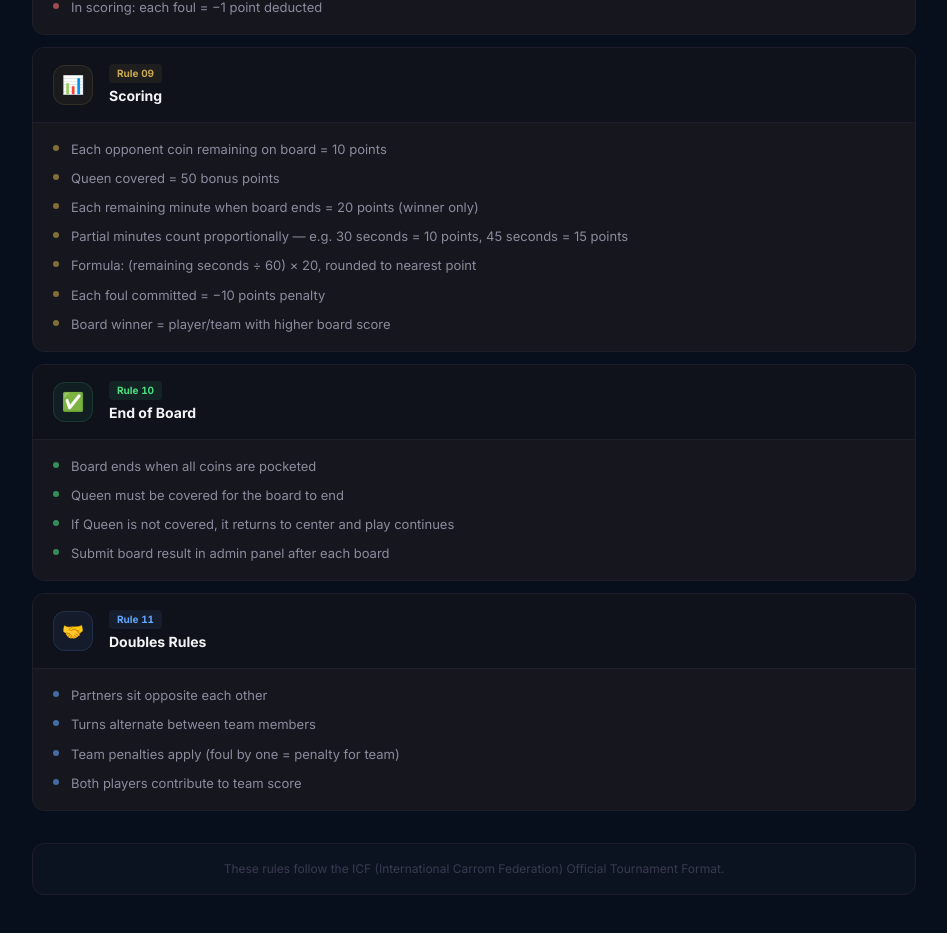
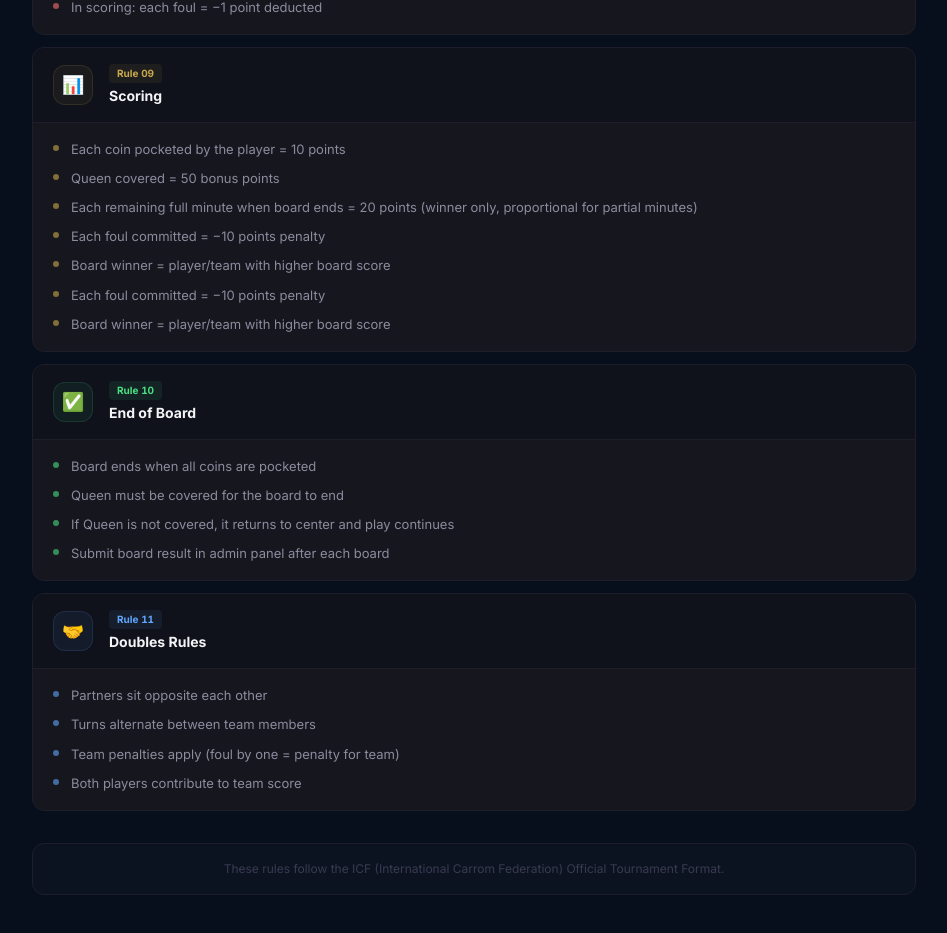
Before and after one commit to krisjais/Carrom_scoreboard, a Next.js app: page /carrom/rules in a window 1280 px wide. Shown: the part 1980-2913 px from the top of the page, without its empty margins (316-1263 px from the left). Built offline with nearby package versions, Linux system fonts and the light colour scheme; no server answers.

Commit message:
Update board result modal: coins pocketed by player, not coins left

```diff
--- a/src/app/carrom/rules/page.js
+++ b/src/app/carrom/rules/page.js
@@ -97,11 +97,11 @@ export default function RulesPage() {
       icon: '📊',
       color: '#C9A84C',
       points: [
-        'Each opponent coin remaining on board = 10 points',
+        'Each coin pocketed by the player = 10 points',
         'Queen covered = 50 bonus points',
-        'Each remaining minute when board ends = 20 points (winner only)',
-        'Partial minutes count proportionally — e.g. 30 seconds = 10 points, 45 seconds = 15 points',
-        'Formula: (remaining seconds ÷ 60) × 20, rounded to nearest point',
+        'Each remaining full minute when board ends = 20 points (winner only, proportional for partial minutes)',
+        'Each foul committed = −10 points penalty',
+        'Board winner = player/team with higher board score',
         'Each foul committed = −10 points penalty',
         'Board winner = player/team with higher board score',
       ],
--- a/src/components/MatchCard.jsx
+++ b/src/components/MatchCard.jsx
@@ -185,7 +185,6 @@ function AdminActions({ match, onUpdateResult, nameA, nameB }) {
 
   function handleBoardSubmit() {
     setBoardOpen(false);
-    // Calculate remaining seconds from the timer
     const DURATIONS = { single: 10 * 60, double: 15 * 60, mixed: 15 * 60 };
     const total     = DURATIONS[match.matchType] || 600;
     const started   = match.startedAt ? new Date(match.startedAt).getTime() : Date.now();
@@ -194,8 +193,8 @@ function AdminActions({ match, onUpdateResult, nameA, nameB }) {
 
     onUpdateResult(match._id, {
       type: 'board',
-      coinsLeftA:      Number(coinsLeftA),
-      coinsLeftB:      Number(coinsLeftB),
+      coinsPocketedA:  Number(coinsLeftA),  // now means "pocketed by A"
+      coinsPocketedB:  Number(coinsLeftB),  // now means "pocketed by B"
       queenCoveredBy:  queen === 'none' ? null : queen,
       foulsA:          Number(foulsA),
       foulsB:          Number(foulsB),
@@ -275,25 +274,23 @@ function AdminActions({ match, onUpdateResult, nameA, nameB }) {
       {/* ══ BOARD RESULT MODAL ══ */}
       <InlineModal isOpen={boardOpen} onClose={() => setBoardOpen(false)} title={`Board ${(match.boards?.length || 0) + 1} Result`}>
         <div className="space-y-4">
-          {/* Coins left */}
+          {/* Coins pocketed */}
           <div className="grid grid-cols-2 gap-3">
             <div>
               <label className="block text-[11px] font-semibold uppercase tracking-wider mb-1.5" style={{ color: '#4A4A5E' }}>
-                {nameA.split(' ')[0]}'s coins left
+                Coins pocketed by {nameA.split(' ')[0]}
               </label>
-              <input type="number" min="0" max="9" value={coinsLeftA}
+              <input type="number" min="0" max="18" value={coinsLeftA}
                 onChange={e => setCoinsLeftA(e.target.value)}
                 className="input-field text-center text-[15px] font-bold" />
-              <p className="text-[10px] mt-1" style={{ color: '#3D5A80' }}>Scored by {nameB.split(' ')[0]}</p>
             </div>
             <div>
               <label className="block text-[11px] font-semibold uppercase tracking-wider mb-1.5" style={{ color: '#4A4A5E' }}>
-                {nameB.split(' ')[0]}'s coins left
+                Coins pocketed by {nameB.split(' ')[0]}
               </label>
-              <input type="number" min="0" max="9" value={coinsLeftB}
+              <input type="number" min="0" max="18" value={coinsLeftB}
                 onChange={e => setCoinsLeftB(e.target.value)}
                 className="input-field text-center text-[15px] font-bold" />
-              <p className="text-[10px] mt-1" style={{ color: '#3D5A80' }}>Scored by {nameA.split(' ')[0]}</p>
             </div>
           </div>
 
@@ -346,12 +343,12 @@ function AdminActions({ match, onUpdateResult, nameA, nameB }) {
             <p className="font-semibold mb-2" style={{ color: '#4A4A5E' }}>Score preview (before time bonus)</p>
             <div className="space-y-1">
               <div className="flex justify-between">
-                <span style={{ color: '#8B8B9E' }}>{nameA.split(' ')[0]} coins scored:</span>
-                <span style={{ color: '#F4F4F6' }}>{Number(coinsLeftB)} × 10 = <strong>{Number(coinsLeftB) * 10}</strong></span>
+                <span style={{ color: '#8B8B9E' }}>{nameA.split(' ')[0]} pocketed:</span>
+                <span style={{ color: '#F4F4F6' }}>{Number(coinsLeftA)} × 10 = <strong>{Number(coinsLeftA) * 10}</strong></span>
               </div>
               <div className="flex justify-between">
-                <span style={{ color: '#8B8B9E' }}>{nameB.split(' ')[0]} coins scored:</span>
-                <span style={{ color: '#F4F4F6' }}>{Number(coinsLeftA)} × 10 = <strong>{Number(coinsLeftA) * 10}</strong></span>
+                <span style={{ color: '#8B8B9E' }}>{nameB.split(' ')[0]} pocketed:</span>
+                <span style={{ color: '#F4F4F6' }}>{Number(coinsLeftB)} × 10 = <strong>{Number(coinsLeftB) * 10}</strong></span>
               </div>
               {queen !== 'none' && (
                 <div className="flex justify-between">
@@ -368,8 +365,8 @@ function AdminActions({ match, onUpdateResult, nameA, nameB }) {
                 </div>
               )}
               <div className="pt-1 mt-1 flex justify-between font-bold" style={{ borderTop: '1px solid #1E1E2A', color: '#F4F4F6' }}>
-                <span>{nameA.split(' ')[0]}: {Math.max(0, Number(coinsLeftB) * 10 + (queen === 'A' ? 50 : 0) - Number(foulsA) * 10)} pts</span>
-                <span>{nameB.split(' ')[0]}: {Math.max(0, Number(coinsLeftA) * 10 + (queen === 'B' ? 50 : 0) - Number(foulsB) * 10)} pts</span>
+                <span>{nameA.split(' ')[0]}: {Math.max(0, Number(coinsLeftA) * 10 + (queen === 'A' ? 50 : 0) - Number(foulsA) * 10)} pts</span>
+                <span>{nameB.split(' ')[0]}: {Math.max(0, Number(coinsLeftB) * 10 + (queen === 'B' ? 50 : 0) - Number(foulsB) * 10)} pts</span>
               </div>
               <p className="text-[10px] mt-1" style={{ color: '#3A3A52' }}>
                 + 20 pts/min remaining will be added to the board winner (proportional for partial minutes)
```
